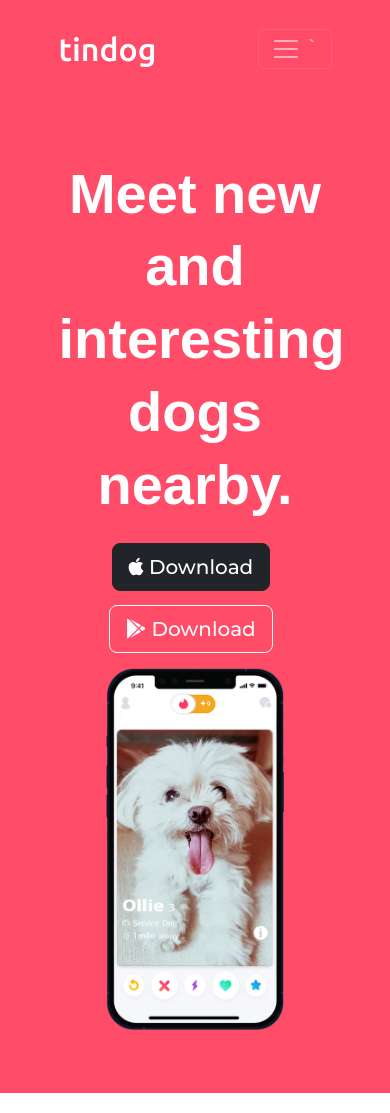
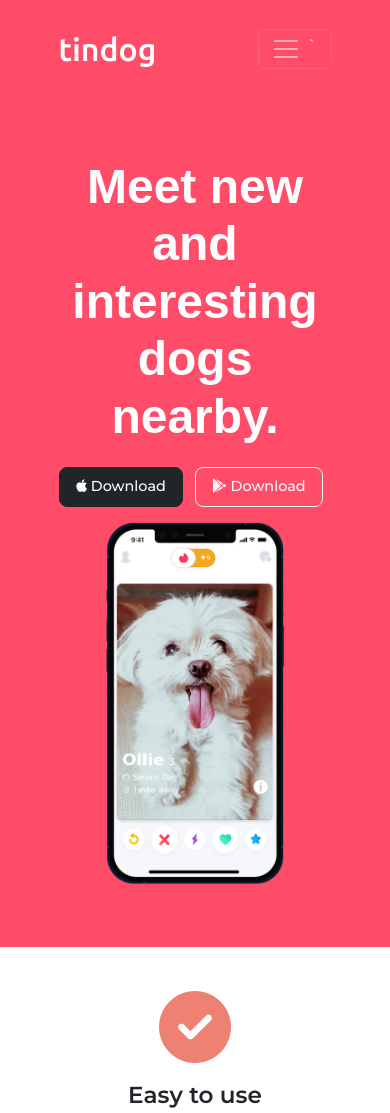
Before and after one commit to devKeed/TinDog-Start-master, a plain HTML site: page index.html in a window 390 px wide. Shown: the top 1113 px of the page. Drawn offline with nearby package versions, Linux system fonts and the light colour scheme.

Commit message:
Update style.css

```diff
--- a/style.css
+++ b/style.css
@@ -199,9 +199,6 @@ h1,h2{
 		width: 65%;
 		padding-top: 5%;
 		align-items: center;
-		/*width: 100%;
-		flex: none;*/
-
 	}
 
 	.image-div{
@@ -210,7 +207,13 @@ h1,h2{
 
 	h1{
 		text-align: center;
-		line-height: 1.3;
+		line-height: 1.2;
+		font-weight: 800;
+		font-size: 3rem;
+	}
+
+	.download-button{
+		font-size: 90%;
 	}
 
 
```
